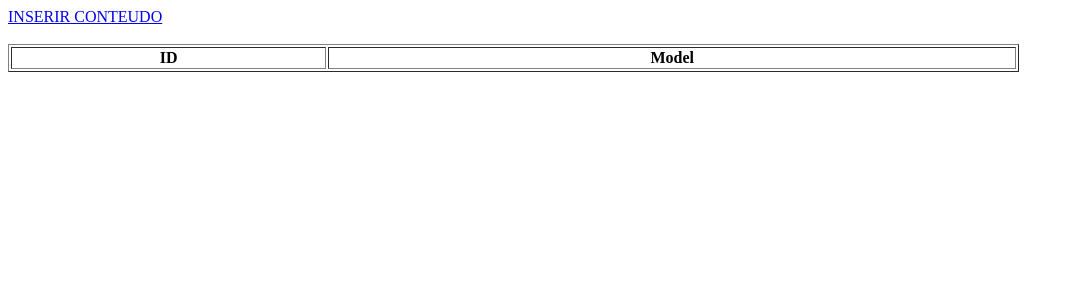
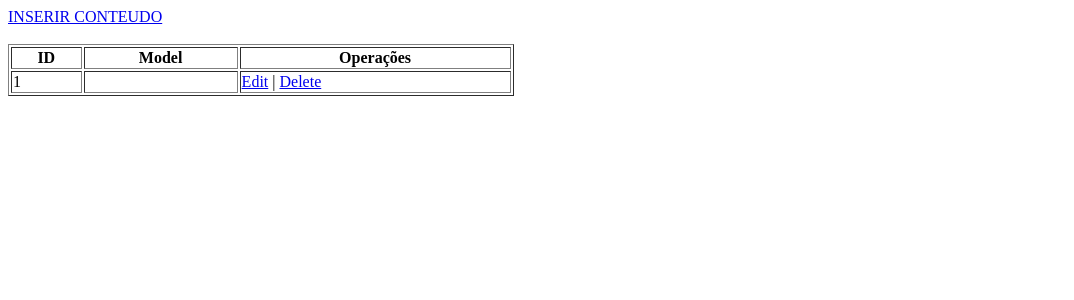
Before and after one commit to EnocF/Teste-Prova, a PHP site: page / in a window 1280 px wide. Shown: the top 300 px of the page, without its empty margins (0-1074 px from the left). Run offline with PHP 8.4, Linux system fonts and the light colour scheme; tables that the repository leaves empty hold one stand-in row (values such as "Sample post"); data that the repository does not hold is empty.

Commit message:
Add files via upload

```diff
--- a/index.php
+++ b/index.php
@@ -1,8 +1,8 @@
-<php
+<?php
 include_once("SQL/con.php");
 
 
-$result = mysqli_query($mysqli, "SELECT * FROM DQCMODEL ORDER BY Id DESC");
+$result = mysqli_query($mysqli, "SELECT * FROM DQCMODEL");
 ?>
 
 <html>
@@ -11,15 +11,16 @@
 </head>
 
 <body>
-<a href="inserir.php">INSERIR CONTEUDO</a><br/><br/>
+<a href="inserir.php">INSERIR CONTEUDO</a>
+<br/><br/>
 
-    <table width='80%' border=1>
+    <table width='40%' border=1>
 
     <tr>
-        <th>ID</th> <th>Model</th>
+        <th>ID</th> <th>Model</th> <th>Operações</th>
     </tr>
     <?php
-    while($model = mysqli_fetch_array($result)) {
+    while($model=mysqli_fetch_array($result)){
         echo "<tr>";
         echo "<td>".$model['Id']."</td>";
         echo "<td>".$model['Model']."</td>";
```
